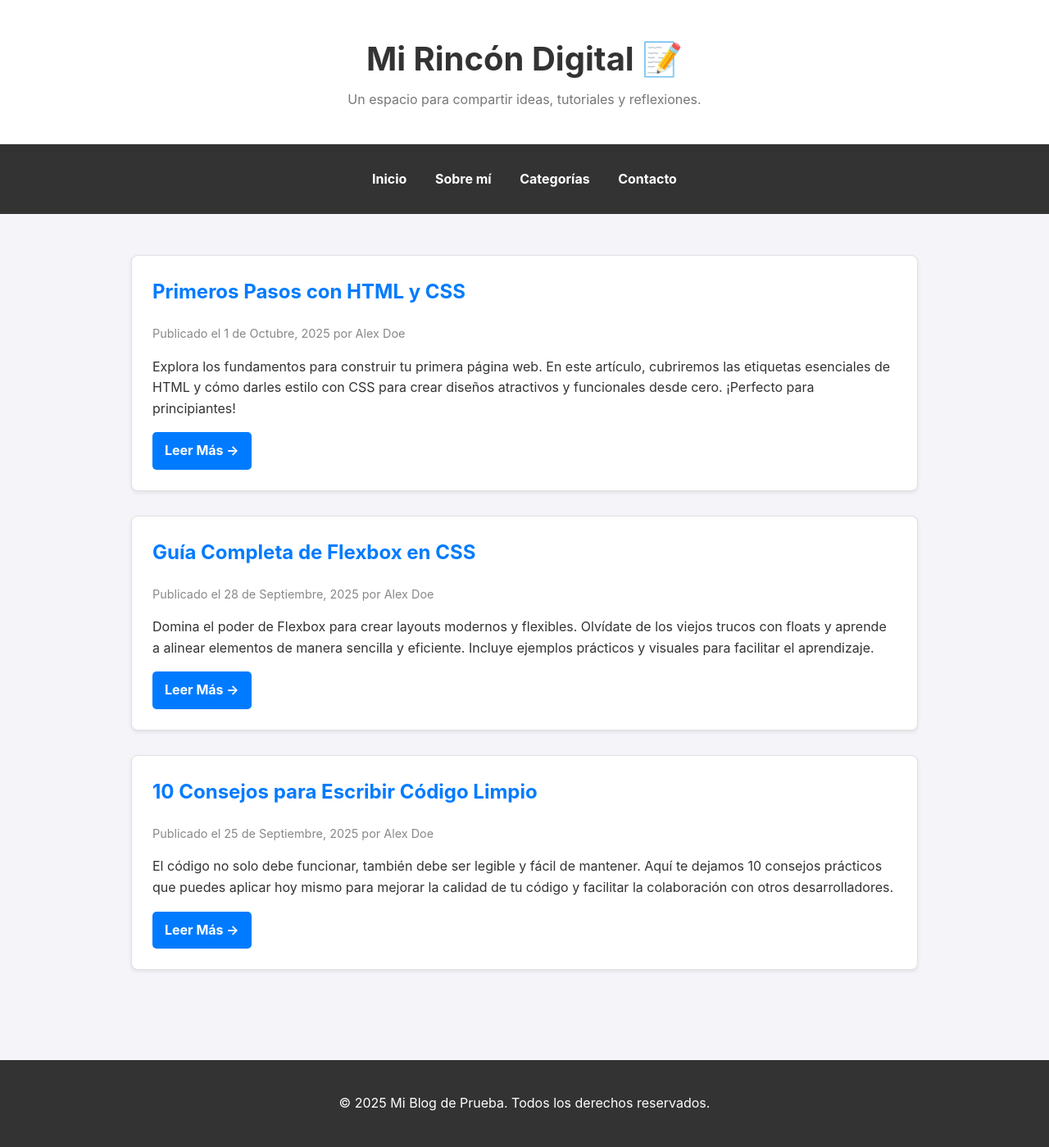
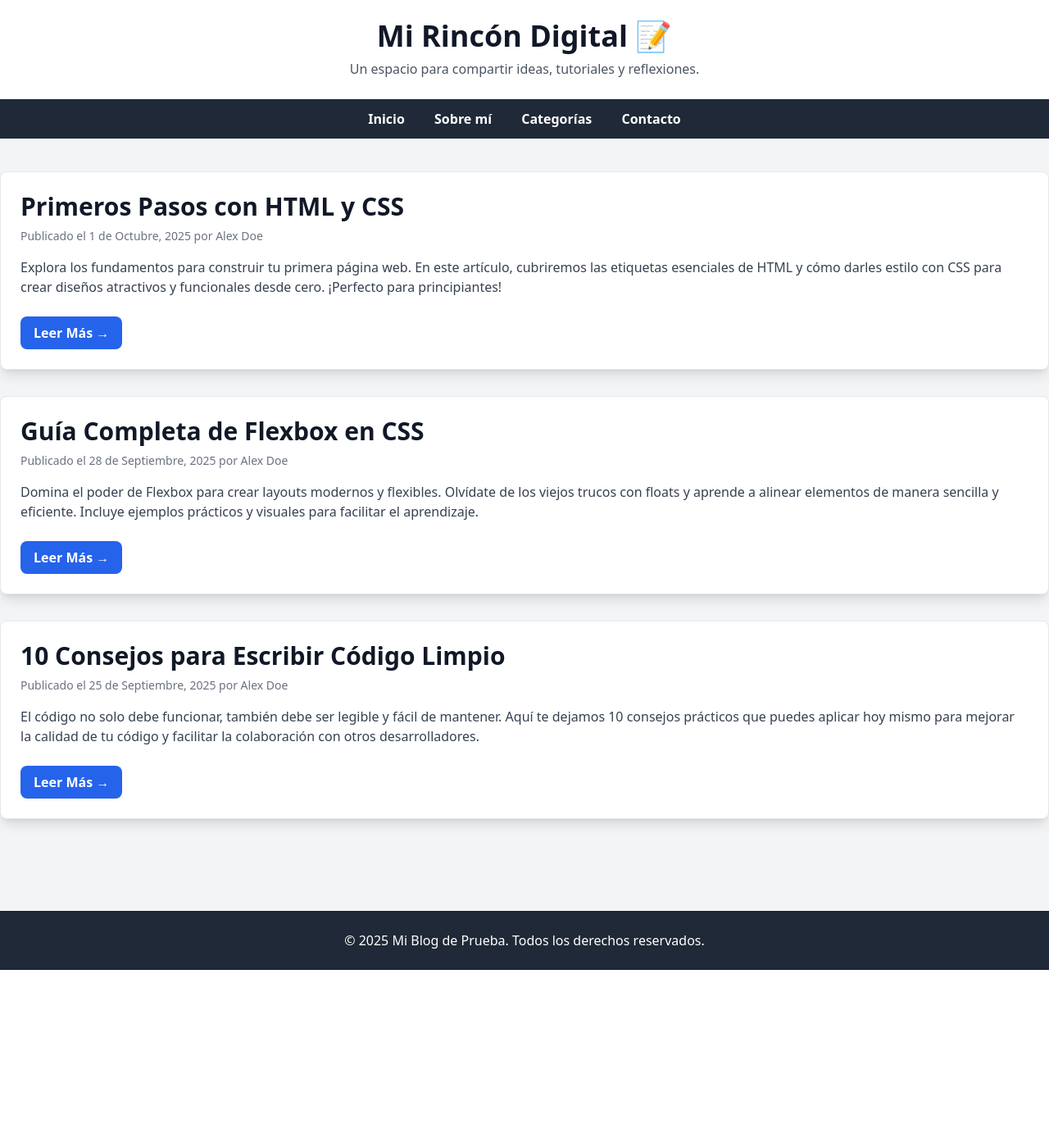
Before and after one commit to osantonio/BLOG-PYTHON-QUART-SQLMODEL-ASYNCPG-JINJA2-TAILWINDCSS, a Python web app: template app/templates/index.html in a window 1280 px wide. Shown: the whole page at 82% size. After the commit the page ends 1183 px from the top, so only its background shows below. Run offline with Jinja, Linux system fonts and the light colour scheme; the template is opened without the code that fills it, so the values that code supplies are empty; some libraries are stand-ins or nearby versions.

Commit message:
migrar estilos del blog a Tailwind CSS - Reemplazar el CSS personalizado con clases utilitarias de Tailwind CSS para mejorar la mantenibilidad - Agregar configuración de Tailwind CSS y script de compilación - Eliminar estilos inline en favor de clases de Tailwind

```diff
--- /dev/null
+++ b/app/static/css/input.css
@@ -0,0 +1 @@
+@import "tailwindcss";
--- a/app/templates/index.html
+++ b/app/templates/index.html
@@ -3,170 +3,68 @@
 <head>
     <meta charset="UTF-8">
     <meta name="viewport" content="width=device-width, initial-scale=1.0">
-    <title>Mi Blog de Prueba</title>
-    <style>
-        /* --- Estilos Generales --- */
-        body {
-            font-family: -apple-system, BlinkMacSystemFont, "Segoe UI", Roboto, Helvetica, Arial, sans-serif;
-            margin: 0;
-            padding: 0;
-            background-color: #f4f4f9;
-            color: #333;
-            line-height: 1.6;
-        }
+    <title>Mi Blog de Prueba con Tailwind CSS</title>
+    <script src="https://cdn.tailwindcss.com"></script>
+</head>
+<body class="bg-gray-100 text-gray-800 font-sans leading-normal">
 
-        .container {
-            max-width: 960px;
-            margin: 0 auto;
-            padding: 20px;
-        }
-
-        h1, h2 {
-            color: #333;
-        }
-
-        a {
-            color: #007bff;
-            text-decoration: none;
-        }
-
-        a:hover {
-            text-decoration: underline;
-        }
-
-        /* --- Cabecera (Header) --- */
-        .main-header {
-            background-color: #ffffff;
-            padding: 20px;
-            text-align: center;
-            border-bottom: 1px solid #e0e0e0;
-            box-shadow: 0 2px 4px rgba(0,0,0,0.05);
-        }
-
-        .main-header h1 {
-            margin: 0;
-            font-size: 2.5em;
-        }
-
-        .main-header p {
-            margin: 5px 0 0;
-            color: #777;
-        }
-
-        /* --- Navegación --- */
-        nav {
-            background-color: #333;
-            padding: 10px 0;
-            text-align: center;
-        }
-
-        nav a {
-            color: #fff;
-            margin: 0 15px;
-            font-weight: bold;
-        }
-
-        /* --- Contenido Principal --- */
-        .main-content {
-            padding: 30px 0;
-        }
-
-        .post-entry {
-            background-color: #fff;
-            border: 1px solid #e0e0e0;
-            border-radius: 8px;
-            padding: 25px;
-            margin-bottom: 30px;
-            box-shadow: 0 2px 5px rgba(0,0,0,0.08);
-        }
-
-        .post-entry h2 {
-            margin-top: 0;
-        }
-
-        .post-meta {
-            color: #888;
-            font-size: 0.9em;
-            margin-bottom: 15px;
-        }
-
-        .read-more {
-            display: inline-block;
-            background-color: #007bff;
-            color: #fff;
-            padding: 10px 15px;
-            border-radius: 5px;
-            font-weight: bold;
-            transition: background-color 0.3s;
-        }
-
-        .read-more:hover {
-            background-color: #0056b3;
-            text-decoration: none;
-        }
-
-        /* --- Pie de Página (Footer) --- */
-        .main-footer {
-            background-color: #333;
-            color: #fff;
-            text-align: center;
-            padding: 20px;
-            margin-top: 30px;
-        }
-
-        .main-footer p {
-            margin: 0;
-        }
-
-    </style>
-</head>
-<body>
-
-    <header class="main-header">
-        <div class="container">
-            <h1>Mi Rincón Digital 📝</h1>
-            <p>Un espacio para compartir ideas, tutoriales y reflexiones.</p>
+    <header class="bg-white shadow-sm border-b border-gray-200">
+        <div class="container mx-auto p-6 text-center">
+            <h1 class="text-4xl font-bold text-gray-900">Mi Rincón Digital 📝</h1>
+            <p class="text-gray-600 mt-2">Un espacio para compartir ideas, tutoriales y reflexiones.</p>
         </div>
     </header>
 
-    <nav>
-        <div class="container">
-            <a href="#">Inicio</a>
-            <a href="#">Sobre mí</a>
-            <a href="#">Categorías</a>
-            <a href="#">Contacto</a>
+    <nav class="bg-gray-800 text-white">
+        <div class="container mx-auto p-3 text-center">
+            <a href="#" class="font-bold px-4 py-2 hover:bg-gray-700 rounded-md">Inicio</a>
+            <a href="#" class="font-bold px-4 py-2 hover:bg-gray-700 rounded-md">Sobre mí</a>
+            <a href="#" class="font-bold px-4 py-2 hover:bg-gray-700 rounded-md">Categorías</a>
+            <a href="#" class="font-bold px-4 py-2 hover:bg-gray-700 rounded-md">Contacto</a>
         </div>
     </nav>
 
-    <main class="main-content">
-        <div class="container">
+    <main class="py-10">
+        <div class="container mx-auto px-4 md:px-0">
 
-            <article class="post-entry">
-                <h2><a href="#">Primeros Pasos con HTML y CSS</a></h2>
-                <p class="post-meta">Publicado el 1 de Octubre, 2025 por Alex Doe</p>
-                <p>Explora los fundamentos para construir tu primera página web. En este artículo, cubriremos las etiquetas esenciales de HTML y cómo darles estilo con CSS para crear diseños atractivos y funcionales desde cero. ¡Perfecto para principiantes!</p>
-                <a href="#" class="read-more">Leer Más &rarr;</a>
+            <article class="bg-white border border-gray-200 rounded-lg shadow-lg p-6 mb-8">
+                <h2 class="text-3xl font-bold mb-2">
+                    <a href="#" class="text-gray-900 hover:text-blue-600">Primeros Pasos con HTML y CSS</a>
+                </h2>
+                <p class="text-sm text-gray-500 mb-4">Publicado el 1 de Octubre, 2025 por Alex Doe</p>
+                <p class="text-gray-700 mb-6">Explora los fundamentos para construir tu primera página web. En este artículo, cubriremos las etiquetas esenciales de HTML y cómo darles estilo con CSS para crear diseños atractivos y funcionales desde cero. ¡Perfecto para principiantes!</p>
+                <a href="#" class="inline-block bg-blue-600 text-white font-bold py-2 px-4 rounded-lg hover:bg-blue-700 transition-colors duration-300">
+                    Leer Más &rarr;
+                </a>
             </article>
 
-            <article class="post-entry">
-                <h2><a href="#">Guía Completa de Flexbox en CSS</a></h2>
-                <p class="post-meta">Publicado el 28 de Septiembre, 2025 por Alex Doe</p>
-                <p>Domina el poder de Flexbox para crear layouts modernos y flexibles. Olvídate de los viejos trucos con floats y aprende a alinear elementos de manera sencilla y eficiente. Incluye ejemplos prácticos y visuales para facilitar el aprendizaje.</p>
-                <a href="#" class="read-more">Leer Más &rarr;</a>
+            <article class="bg-white border border-gray-200 rounded-lg shadow-lg p-6 mb-8">
+                <h2 class="text-3xl font-bold mb-2">
+                    <a href="#" class="text-gray-900 hover:text-blue-600">Guía Completa de Flexbox en CSS</a>
+                </h2>
+                <p class="text-sm text-gray-500 mb-4">Publicado el 28 de Septiembre, 2025 por Alex Doe</p>
+                <p class="text-gray-700 mb-6">Domina el poder de Flexbox para crear layouts modernos y flexibles. Olvídate de los viejos trucos con floats y aprende a alinear elementos de manera sencilla y eficiente. Incluye ejemplos prácticos y visuales para facilitar el aprendizaje.</p>
+                <a href="#" class="inline-block bg-blue-600 text-white font-bold py-2 px-4 rounded-lg hover:bg-blue-700 transition-colors duration-300">
+                    Leer Más &rarr;
+                </a>
             </article>
 
-            <article class="post-entry">
-                <h2><a href="#">10 Consejos para Escribir Código Limpio</a></h2>
-                <p class="post-meta">Publicado el 25 de Septiembre, 2025 por Alex Doe</p>
-                <p>El código no solo debe funcionar, también debe ser legible y fácil de mantener. Aquí te dejamos 10 consejos prácticos que puedes aplicar hoy mismo para mejorar la calidad de tu código y facilitar la colaboración con otros desarrolladores.</p>
-                <a href="#" class="read-more">Leer Más &rarr;</a>
+            <article class="bg-white border border-gray-200 rounded-lg shadow-lg p-6 mb-8">
+                <h2 class="text-3xl font-bold mb-2">
+                    <a href="#" class="text-gray-900 hover:text-blue-600">10 Consejos para Escribir Código Limpio</a>
+                </h2>
+                <p class="text-sm text-gray-500 mb-4">Publicado el 25 de Septiembre, 2025 por Alex Doe</p>
+                <p class="text-gray-700 mb-6">El código no solo debe funcionar, también debe ser legible y fácil de mantener. Aquí te dejamos 10 consejos prácticos que puedes aplicar hoy mismo para mejorar la calidad de tu código y facilitar la colaboración con otros desarrolladores.</p>
+                <a href="#" class="inline-block bg-blue-600 text-white font-bold py-2 px-4 rounded-lg hover:bg-blue-700 transition-colors duration-300">
+                    Leer Más &rarr;
+                </a>
             </article>
 
         </div>
     </main>
 
-    <footer class="main-footer">
-        <div class="container">
+    <footer class="bg-gray-800 text-white mt-10">
+        <div class="container mx-auto p-6 text-center">
             <p>&copy; 2025 Mi Blog de Prueba. Todos los derechos reservados.</p>
         </div>
     </footer>
--- a/package.json
+++ b/package.json
@@ -4,7 +4,7 @@
   "description": "",
   "main": "index.js",
   "scripts": {
-    "test": "echo \"Error: no test specified\" && exit 1"
+    "dev:css": "npx @tailwindcss/cli -i ./app/static/css/input.css -o ./app/static/css/output.css --watch"
   },
   "repository": {
     "type": "git",
```
Also changed, not shown: app/static/css/output.css (added, +465 -0 lines).
